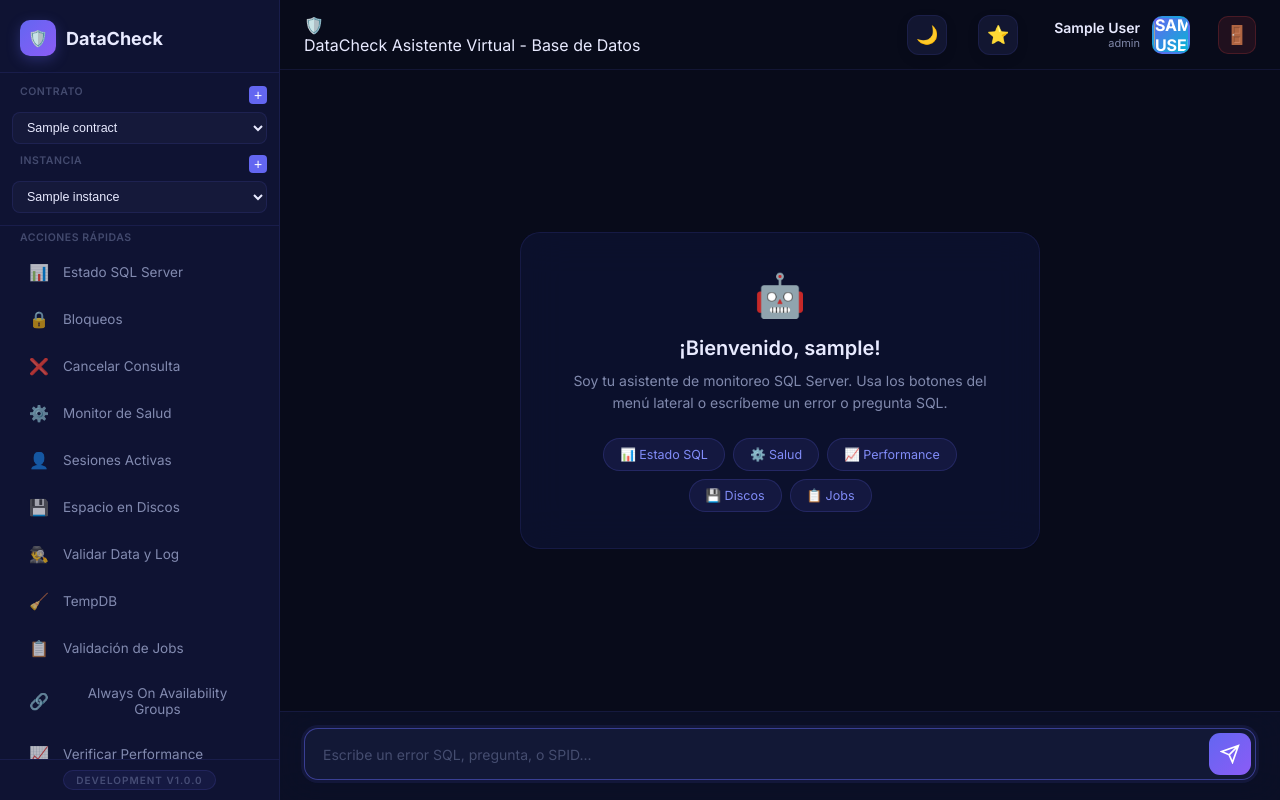
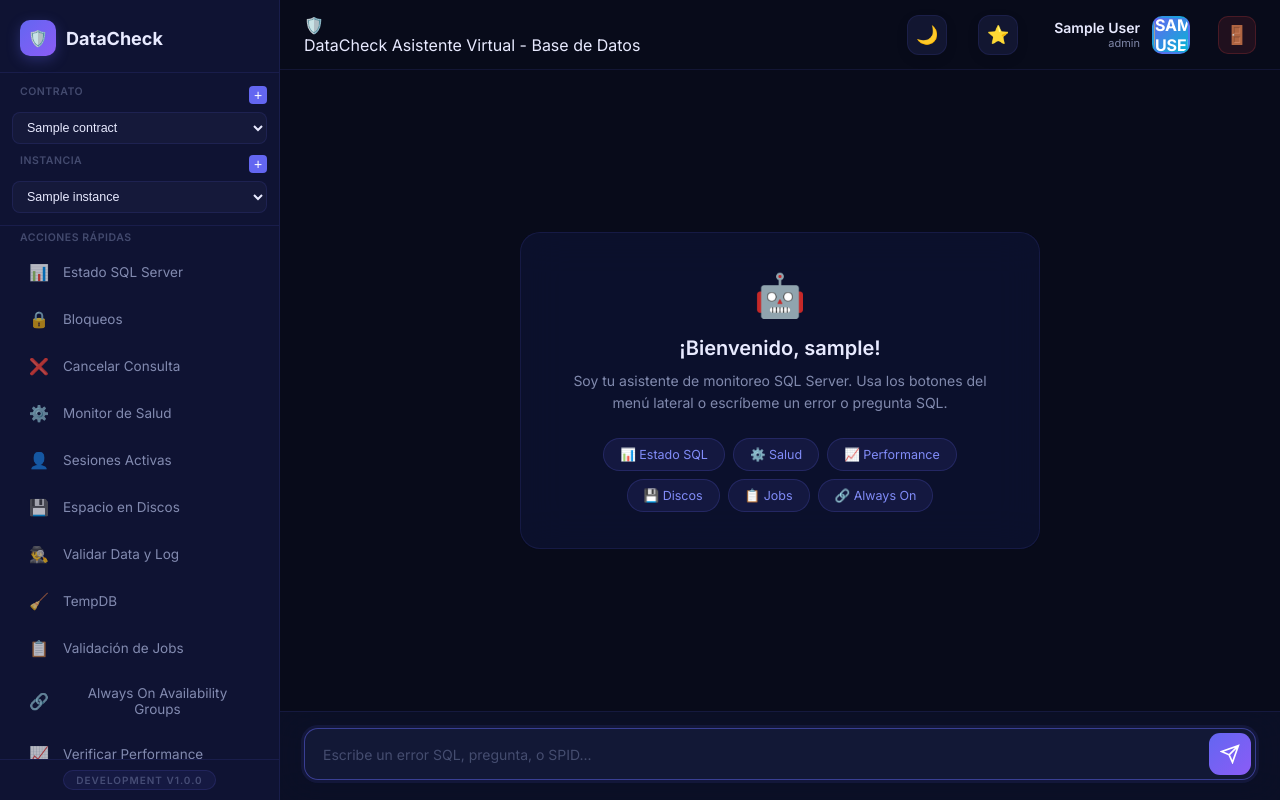
Before and after one commit to JhojanUsugaVargas/DataCheck-web, a Flask app: template frontend/templates/index.html in a window 1280 px wide. Run offline with Flask 3, Linux system fonts and the light colour scheme; the template is opened without the code that fills it: most values are stand-ins (such as "Sample title", 1, 10 or a date in 2020); parts of the project's set-up code (start-up, migrations or seed data) failed here and were passed over; grey boxes are pictures that could not be loaded.

Commit message:
style: añadir acceso rápido de Always On a la tarjeta de bienvenida

```diff
--- a/frontend/templates/index.html
+++ b/frontend/templates/index.html
@@ -221,6 +221,7 @@
                     <button class="quick-btn" onclick="sendAction('performance')">📈 Performance</button>
                     <button class="quick-btn" onclick="sendAction('discos')">💾 Discos</button>
                     <button class="quick-btn" onclick="sendAction('jobs')">📋 Jobs</button>
+                    <button class="quick-btn" onclick="sendAction('alwayson')">🔗 Always On</button>
                 </div>
             </div>
         </div>
```
